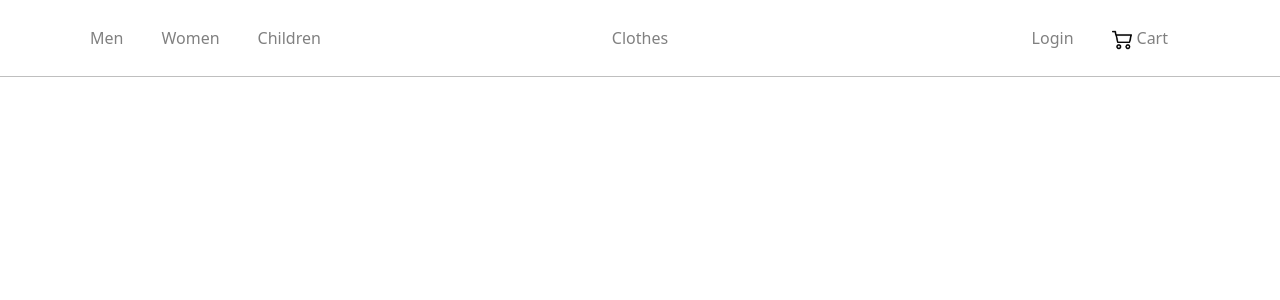
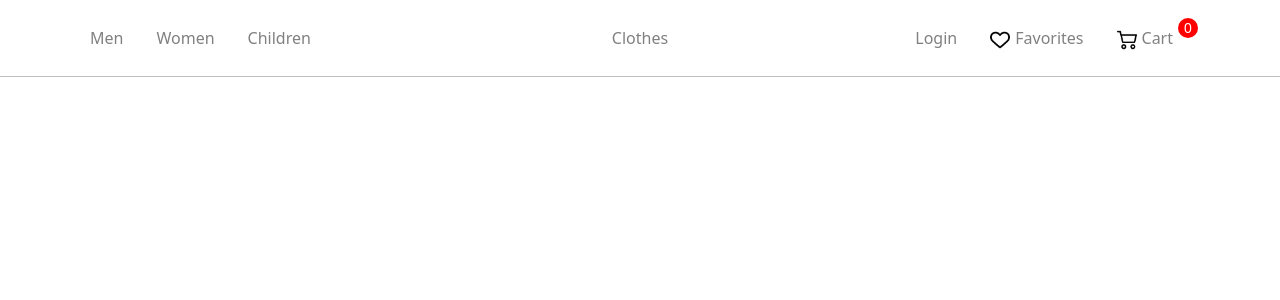
Before and after one commit to Matvey1109/Online_clothing_store_Django, a Django app: page /cart/ in a window 1280 px wide. Shown: the top 300 px of the page. Run offline with Django 4.2, Linux system fonts and the light colour scheme.

Commit message:
Final version of first navbar

```diff
--- a/store/static/store/css/main.css
+++ b/store/static/store/css/main.css
@@ -1,4 +1,4 @@
-.navbar .cart-icon img {
+.navbar .icon img {
     height: 20px;
     vertical-align: middle;
     margin-right: 5px;
@@ -9,7 +9,7 @@
 }
 
 .navbar-expand-sm .navbar-nav .lk {
-    padding-right: 30px;
+    padding-right: 25px;
 }
 
 .navbar-nav .nav-link {
@@ -21,6 +21,19 @@
     color: black;
 }
 
+.navbar .cart-total {
+	display: block;
+	text-align: center;
+	color: white;
+	background-color: red;
+	width: 20px;
+	height: 20px;
+	border-radius: 50%;
+	font-size: 14px;
+    font-family: Arial , sans-serif;
+    float: right;
+}
+
 hr {
     margin: 0;
     color: black;
--- a/store/templates/store/layout.html
+++ b/store/templates/store/layout.html
@@ -13,6 +13,7 @@
     <script src="https://cdn.jsdelivr.net/npm/bootstrap@5.2.3/dist/js/bootstrap.min.js" integrity="sha384-cuYeSxntonz0PPNlHhBs68uyIAVpIIOZZ5JqeqvYYIcEL727kskC66kF92t6Xl2V" crossorigin="anonymous"></script>
     <script src="https://cdn.jsdelivr.net/npm/bootstrap@5.2.3/dist/js/bootstrap.bundle.min.js" integrity="sha384-kenU1KFdBIe4zVF0s0G1M5b4hcpxyD9F7jL+jjXkk+Q2h455rYXK/7HAuoJl+0I4" crossorigin="anonymous"></script>
 
+
     <nav class="navbar navbar-expand-sm navbar-dark main-nav">
     <div class="container justify-content-center">
         <ul class="nav navbar-nav w-100 flex-nowrap">
@@ -27,14 +28,18 @@
             </li>
         </ul>
         <ul class="nav navbar-nav justify-content-center">
-            <li class="nav-item"><a class="nav-link" href="#">Clothes</a></li>
+            <li class="nav-item"><a class="nav-link" href="{% url 'main' %}">Clothes</a></li>
         </ul>
         <ul class="nav navbar-nav w-100 justify-content-end">
             <li class="nav-item">
-                <a class="nav-link lk" href="#">Login</a>
+                <a class="nav-link lk" href="{% url 'profile' %}">Login</a>
             </li>
             <li class="nav-item">
-                <a class="nav-link lk cart-icon" href="#"><img src="../../static/store/img/shopping-cart.png" alt="Cart Icon">Cart</a>
+                <a class="nav-link lk icon" href="{% url 'liked' %}"><img src="../../static/store/img/heart.png" alt="Heart Icon">Favorites</a>
+            </li>
+            <li class="nav-item">
+                <p class="cart-total">0</p>
+                <a class="nav-link lk icon" href="{% url 'cart' %}"><img src="../../static/store/img/shopping-cart.png" alt="Cart Icon">Cart</a>
             </li>
         </ul>
     </div>
```
Also changed, not shown: store/static/store/img/heart.png (added).
